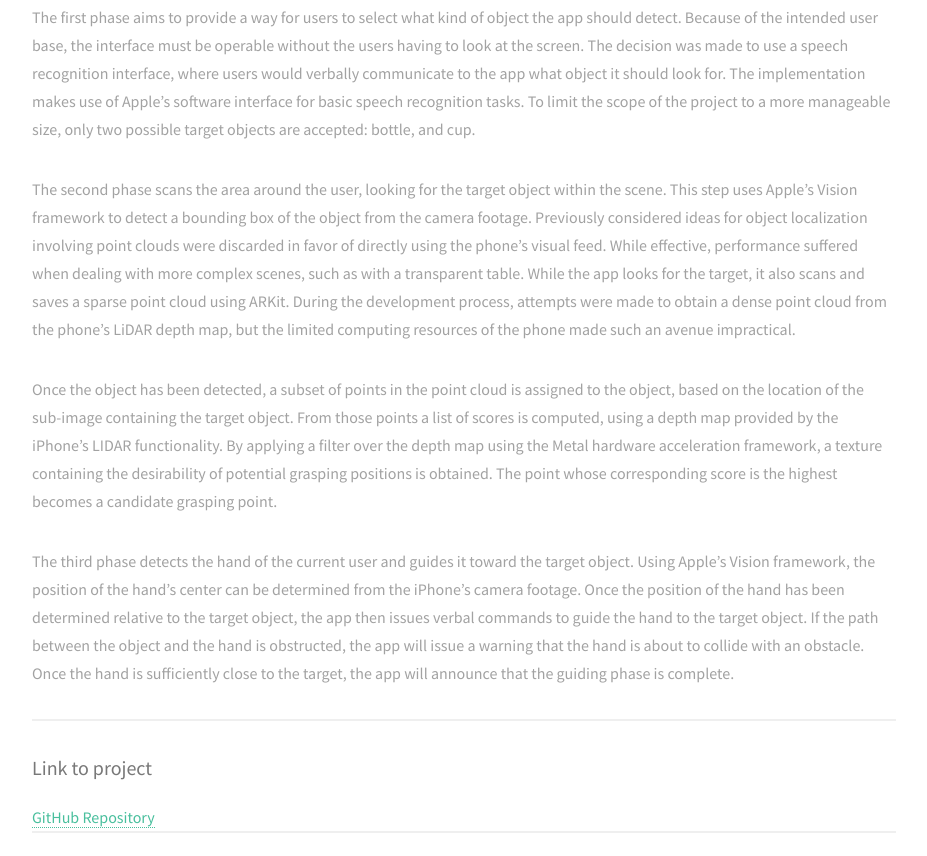
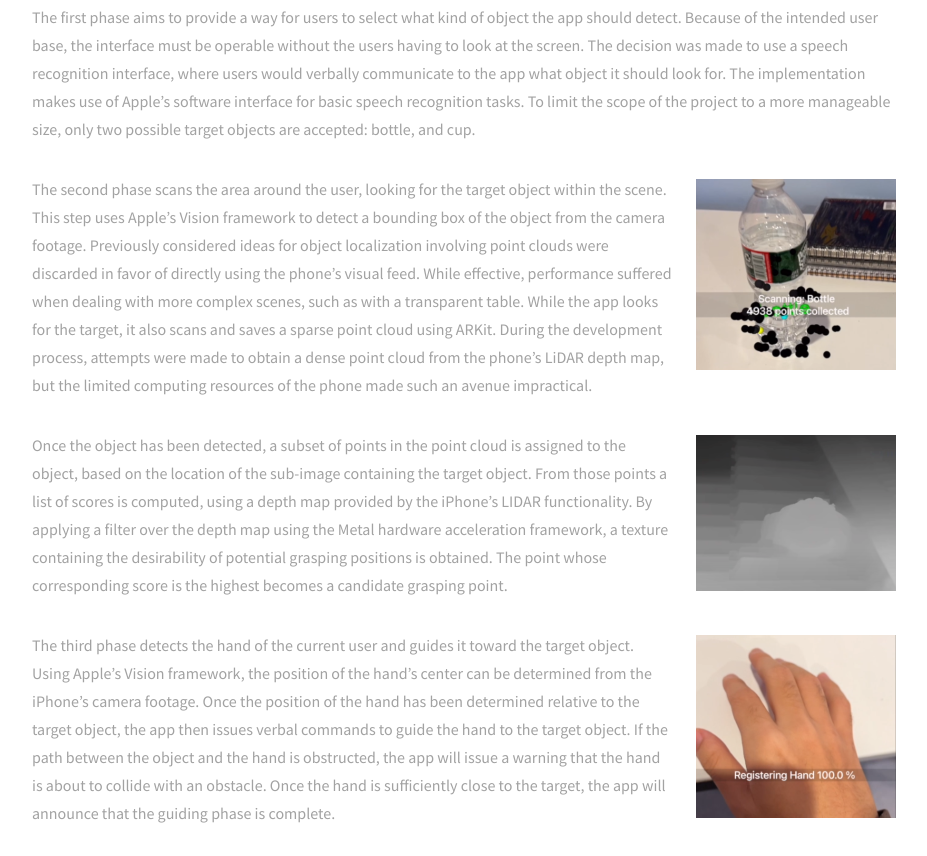
Before and after one commit to CPUcontrol/CPUcontrol.github.io, a plain HTML site: page projects.html in a window 1280 px wide. Shown: the part 1723-2579 px from the top of the page, without its empty margins (176-1103 px from the left). Drawn offline with Linux system fonts and the light colour scheme.

Commit message:
add more method images

```diff
--- a/projects.html
+++ b/projects.html
@@ -52,15 +52,26 @@
 						<p>
 							The first phase aims to provide a way for users to select what kind of object the app should detect. Because of the intended user base, the interface must be operable without the users having to look at the screen. The decision was made to use a speech recognition interface, where users would verbally communicate to the app what object it should look for. The implementation makes use of Apple’s software interface for basic speech recognition tasks. To limit the scope of the project to a more manageable size, only two possible target objects are accepted: bottle, and cup.
 						</p>
+						<div class="image right">
+							<img src="pointcloud.png" type="image/png"/>
+						</div>
 						<p>
 							The second phase scans the area around the user, looking for the target object within the scene. This step uses Apple’s Vision framework to detect a bounding box of the object from the camera footage. Previously considered ideas for object localization involving point clouds were discarded in favor of directly using the phone’s visual feed. While effective, performance suffered when dealing with more complex scenes, such as with a transparent table. While the app looks for the target, it also scans and saves a sparse point cloud using ARKit. During the development process, attempts were made to obtain a dense point cloud from the phone’s LiDAR depth map, but the limited computing resources of the phone made such an avenue impractical.
 						</p>
+						<div class="image right">
+							<img src="depthmap.png" type="image/png"/>
+						</div>
 						<p>
 							Once the object has been detected, a subset of points in the point cloud is assigned to the object, based on the location of the sub-image containing the target object. From those points a list of scores is computed, using a depth map provided by the iPhone’s LIDAR functionality. By applying a filter over the depth map using the Metal hardware acceleration framework, a texture containing the desirability of potential grasping positions is obtained. The point whose corresponding score is the highest becomes a candidate grasping point.
 						</p>
+						<div class="image right">
+							<img src="handscan.png" type="image/png"/>
+						</div>
 						<p>
 							The third phase detects the hand of the current user and guides it toward the target object. Using Apple’s Vision framework, the position of the hand’s center can be determined from the iPhone’s camera footage. Once the position of the hand has been determined relative to the target object, the app then issues verbal commands to guide the hand to the target object. If the path between the object and the hand is obstructed, the app will issue a warning that the hand is about to collide with an obstacle. Once the hand is sufficiently close to the target, the app will announce that the guiding phase is complete.
 						</p>
+
+
 
 						<hr style="margin-top: 0em;">
 
```
Also changed, not shown: depthmap.png (added), handscan.png (added), pointcloud.png (added).
